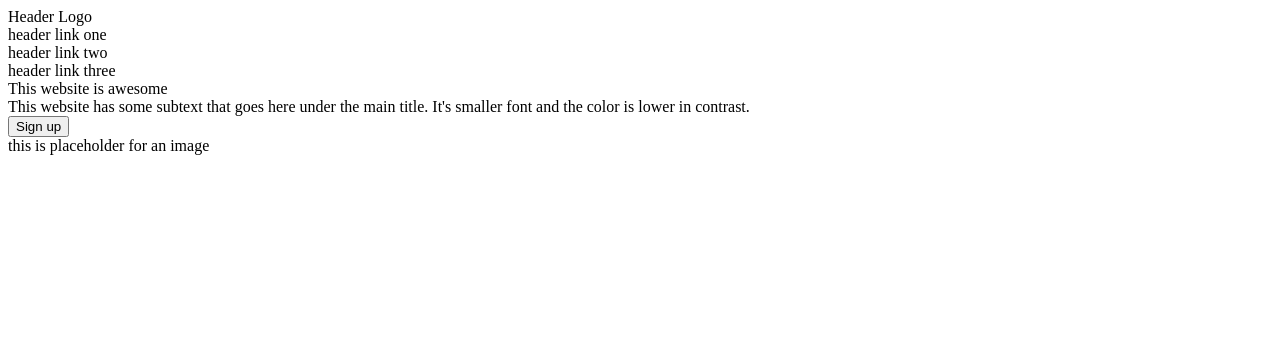
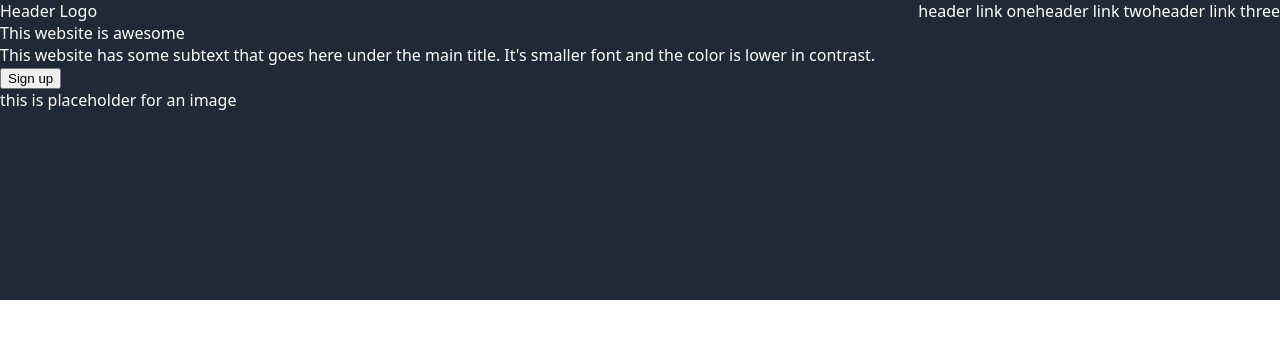
Before and after one commit to Creasser/landing-page, a plain HTML site: page index.html in a window 1280 px wide. Drawn offline with Linux system fonts and the light colour scheme.

Commit message:
add basic style to section 1

```diff
--- a/index.html
+++ b/index.html
@@ -9,23 +9,23 @@
 
     <body>
 <!--Section 1: Top-->
+<div class="section-one">
+  <div class="header-container">
+    <div class="header-logo">Header Logo</div>
+    <div class="header-link">header link one</div>
+    <div class="header-link">header link two</div>
+    <div class="header-link">header link three</div>
+  </div>
 
-<div>
-    <div>Header Logo</div>
-    <div>header link one</div>
-    <div>header link two</div>
-    <div>header link three</div>
-</div>
-
-<div>
+  <div>
     <div>This website is awesome</div>
     <div>This website has some subtext that goes here under the main title. It's smaller font and the color is lower in contrast.</div>
     <button>Sign up</button>
     <div>this is placeholder for an image</div>
+  </div>
 </div>
 
 
 
 
-
     </body>
--- a/style.css
+++ b/style.css
@@ -0,0 +1,26 @@
+body {
+    font-family: system-ui, -apple-system, BlinkMacSystemFont, 'Segoe UI', Roboto, Oxygen, Ubuntu, Cantarell, 'Open Sans', 'Helvetica Neue', sans-serif;
+    display: flex;
+    flex-direction: column;
+    margin: 0;
+}
+
+/* Style for section 1 */
+
+.header-container {
+    display: flex;
+}
+.header-logo {
+    flex-grow: 1;
+}
+.header-link {
+
+}
+
+.section-one {
+    display: flex;
+    flex-direction: column;
+    color: white;
+    background-color: #1f2937;
+    height: 300px;
+}
```
